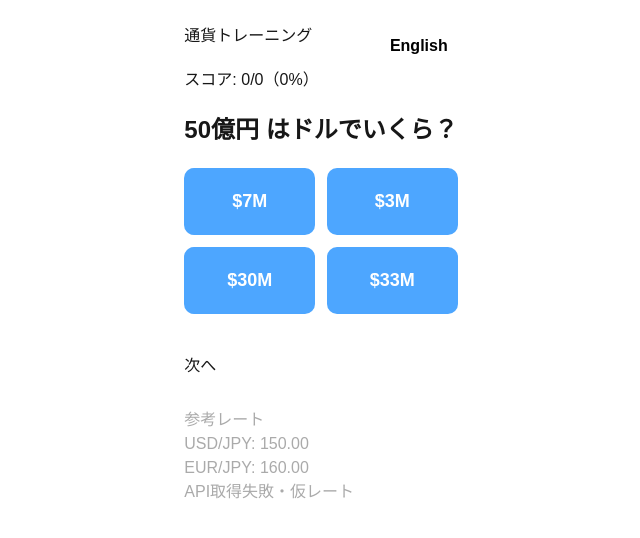
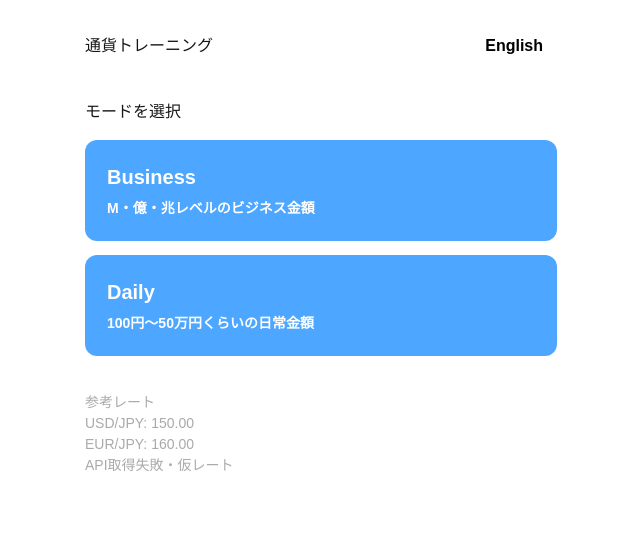
Before and after one commit to Yutaro-Okamoto/currency-training, a Next.js app: page / in a window 1280 px wide. Shown: the top 538 px of the page, without its empty margins (319-959 px from the left). Built offline with nearby package versions, Linux system fonts and the light colour scheme; no server answers.

Commit message:
モード選択画面を追加

```diff
--- a/app/page.tsx
+++ b/app/page.tsx
@@ -2,8 +2,14 @@
 import { useEffect, useState } from "react";
 
 type Lang = "ja" | "en";
+type Mode = "business" | "daily";
 type Currency = "JPY" | "USD" | "EUR";
-type Rates = { USD: number; EUR: number };
+
+type Rates = {
+  USD: number;
+  EUR: number;
+};
+
 type Question = {
   textJa: string;
   textEn: string;
@@ -12,20 +18,28 @@ type Question = {
   options: number[];
 };
 
-function randomFrom<T>(arr: T[]) { return arr[Math.floor(Math.random() * arr.length)]; }
-function shuffle<T>(arr: T[]) { return [...arr].sort(() => Math.random() - 0.5); }
+function randomFrom<T>(arr: T[]) {
+  return arr[Math.floor(Math.random() * arr.length)];
+}
+
+function shuffle<T>(arr: T[]) {
+  return [...arr].sort(() => Math.random() - 0.5);
+}
+
 function roundNice(num: number) {
   if (num >= 1_000_000_000) return Math.round(num / 1_000_000_000) * 1_000_000_000;
   if (num >= 1_000_000) return Math.round(num / 1_000_000) * 1_000_000;
   if (num >= 1_000) return Math.round(num / 1_000) * 1_000;
   return Math.round(num);
 }
+
 function formatJapaneseYen(value: number) {
   if (value >= 1_0000_0000_0000) return `${Math.round(value / 1_0000_0000_0000)}兆円`;
   if (value >= 1_0000_0000) return `${Math.round(value / 1_0000_0000)}億円`;
   if (value >= 1_0000) return `${Math.round(value / 1_0000)}万円`;
   return `${Math.round(value).toLocaleString()}円`;
 }
+
 function formatForeign(value: number, currency: "USD" | "EUR") {
   const symbol = currency === "USD" ? "$" : "€";
   if (value >= 1_000_000_000) return `${symbol}${Math.round(value / 1_000_000_000)}B`;
@@ -33,48 +47,140 @@ function formatForeign(value: number, currency: "USD" | "EUR") {
   if (value >= 1_000) return `${symbol}${Math.round(value / 1_000)}K`;
   return `${symbol}${Math.round(value)}`;
 }
+
 function formatAnswer(value: number, currency: Currency) {
   if (currency === "JPY") return formatJapaneseYen(value);
   return formatForeign(value, currency);
 }
+
 function generateOptions(correct: number) {
   const options = new Set<number>();
   options.add(correct);
+
   options.add(roundNice(correct * randomFrom([0.8, 0.9, 1.1, 1.2])));
-  for (const m of shuffle([randomFrom([0.02, 0.05, 0.1]), randomFrom([0.2, 0.3, 0.5]), randomFrom([5, 10, 20]), randomFrom([50, 100, 200])])) {
+
+  const multipliers = shuffle([
+    randomFrom([0.02, 0.05, 0.1]),
+    randomFrom([0.2, 0.3, 0.5]),
+    randomFrom([5, 10, 20]),
+    randomFrom([50, 100, 200]),
+  ]);
+
+  for (const m of multipliers) {
     if (options.size >= 4) break;
     options.add(Math.max(1, roundNice(correct * m)));
   }
+
+  while (options.size < 4) {
+    options.add(Math.max(1, roundNice(correct * randomFrom([0.7, 1.3, 3, 30]))));
+  }
+
   return shuffle(Array.from(options));
 }
-function generateQuestion(rates: Rates): Question {
+
+function generateQuestion(rates: Rates, mode: Mode): Question {
   const type = randomFrom(["USD_TO_JPY", "EUR_TO_JPY", "JPY_TO_USD", "JPY_TO_EUR"]);
 
-  if (type === "USD_TO_JPY") {
-    const m = randomFrom([10, 50, 100]);
-    const correct = roundNice(m * 1_000_000 * rates.USD);
-    return { textJa: `$${m}M は日本円でいくら？`, textEn: `How much is $${m}M in JPY?`, correct, answerCurrency: "JPY", options: generateOptions(correct) };
-  }
-  if (type === "EUR_TO_JPY") {
-    const m = randomFrom([10, 50, 100]);
-    const correct = roundNice(m * 1_000_000 * rates.EUR);
-    return { textJa: `€${m}M は日本円でいくら？`, textEn: `How much is €${m}M in JPY?`, correct, answerCurrency: "JPY", options: generateOptions(correct) };
-  }
-  if (type === "JPY_TO_USD") {
-    const oku = randomFrom([10, 50, 100, 300]);
+  if (mode === "business") {
+    if (type === "USD_TO_JPY") {
+      const m = randomFrom([10, 50, 100, 300, 500]);
+      const correct = roundNice(m * 1_000_000 * rates.USD);
+      return {
+        textJa: `$${m}M は日本円でいくら？`,
+        textEn: `How much is $${m}M in JPY?`,
+        correct,
+        answerCurrency: "JPY",
+        options: generateOptions(correct),
+      };
+    }
+
+    if (type === "EUR_TO_JPY") {
+      const m = randomFrom([10, 50, 100, 300, 500]);
+      const correct = roundNice(m * 1_000_000 * rates.EUR);
+      return {
+        textJa: `€${m}M は日本円でいくら？`,
+        textEn: `How much is €${m}M in JPY?`,
+        correct,
+        answerCurrency: "JPY",
+        options: generateOptions(correct),
+      };
+    }
+
+    const oku = randomFrom([10, 50, 100, 300, 500]);
     const jpy = oku * 100_000_000;
-    const correct = roundNice(jpy / rates.USD);
-    return { textJa: `${formatJapaneseYen(jpy)} はドルでいくら？`, textEn: `How much is ${formatJapaneseYen(jpy)} in USD?`, correct, answerCurrency: "USD", options: generateOptions(correct) };
+
+    if (type === "JPY_TO_USD") {
+      const correct = roundNice(jpy / rates.USD);
+      return {
+        textJa: `${formatJapaneseYen(jpy)} はドルでいくら？`,
+        textEn: `How much is ${formatJapaneseYen(jpy)} in USD?`,
+        correct,
+        answerCurrency: "USD",
+        options: generateOptions(correct),
+      };
+    }
+
+    const correct = roundNice(jpy / rates.EUR);
+    return {
+      textJa: `${formatJapaneseYen(jpy)} はユーロでいくら？`,
+      textEn: `How much is ${formatJapaneseYen(jpy)} in EUR?`,
+      correct,
+      answerCurrency: "EUR",
+      options: generateOptions(correct),
+    };
   }
 
-  const oku = randomFrom([10, 50, 100, 300]);
-  const jpy = oku * 100_000_000;
-  const correct = roundNice(jpy / rates.EUR);
-  return { textJa: `${formatJapaneseYen(jpy)} はユーロでいくら？`, textEn: `How much is ${formatJapaneseYen(jpy)} in EUR?`, correct, answerCurrency: "EUR", options: generateOptions(correct) };
+  // Daily mode: 約100円〜50万円の生活スケール
+  if (type === "JPY_TO_USD") {
+    const yen = randomFrom([100, 300, 500, 1000, 3000, 5000, 10000, 30000, 50000, 100000, 300000, 500000]);
+    const correct = roundNice(yen / rates.USD);
+    return {
+      textJa: `${formatJapaneseYen(yen)} はドルでいくら？`,
+      textEn: `How much is ${yen.toLocaleString()} JPY in USD?`,
+      correct,
+      answerCurrency: "USD",
+      options: generateOptions(correct),
+    };
+  }
+
+  if (type === "JPY_TO_EUR") {
+    const yen = randomFrom([100, 300, 500, 1000, 3000, 5000, 10000, 30000, 50000, 100000, 300000, 500000]);
+    const correct = roundNice(yen / rates.EUR);
+    return {
+      textJa: `${formatJapaneseYen(yen)} はユーロでいくら？`,
+      textEn: `How much is ${yen.toLocaleString()} JPY in EUR?`,
+      correct,
+      answerCurrency: "EUR",
+      options: generateOptions(correct),
+    };
+  }
+
+  if (type === "USD_TO_JPY") {
+    const usd = randomFrom([1, 3, 5, 10, 20, 50, 100, 300, 500, 1000, 3000]);
+    const correct = roundNice(usd * rates.USD);
+    return {
+      textJa: `$${usd} は日本円でいくら？`,
+      textEn: `How much is $${usd} in JPY?`,
+      correct,
+      answerCurrency: "JPY",
+      options: generateOptions(correct),
+    };
+  }
+
+  const eur = randomFrom([1, 3, 5, 10, 20, 50, 100, 300, 500, 1000, 3000]);
+  const correct = roundNice(eur * rates.EUR);
+  return {
+    textJa: `€${eur} は日本円でいくら？`,
+    textEn: `How much is €${eur} in JPY?`,
+    correct,
+    answerCurrency: "JPY",
+    options: generateOptions(correct),
+  };
 }
 
 export default function Home() {
   const [lang, setLang] = useState<Lang>("ja");
+  const [mode, setMode] = useState<Mode | null>(null);
   const [rates, setRates] = useState<Rates | null>(null);
   const [rateDate, setRateDate] = useState("");
   const [question, setQuestion] = useState<Question | null>(null);
@@ -90,84 +196,269 @@ export default function Home() {
           fetch("https://api.frankfurter.dev/v2/rates?base=USD&quotes=JPY"),
           fetch("https://api.frankfurter.dev/v2/rates?base=EUR&quotes=JPY"),
         ]);
+
         const usd = await usdRes.json();
         const eur = await eurRes.json();
 
         setRates({
-  USD: usd[0].rate,
-  EUR: eur[0].rate
-});
-setRateDate(usd[0].date);
-        setRateDate(usd.date || "");
+          USD: usd[0].rate,
+          EUR: eur[0].rate,
+        });
+        setRateDate(usd[0].date);
       } catch {
         setRates({ USD: 150, EUR: 160 });
         setRateDate("API取得失敗・仮レート");
       }
     }
+
     fetchRates();
   }, []);
 
   useEffect(() => {
-    if (rates) setQuestion(generateQuestion(rates));
-  }, [rates]);
+    if (rates && mode) {
+      setQuestion(generateQuestion(rates, mode));
+      setSelected(null);
+      setResult("");
+      setCorrectCount(0);
+      setTotalCount(0);
+    }
+  }, [rates, mode]);
 
-  if (!rates || !question) return <p style={{ padding: 20 }}>Loading...</p>;
+  const t = {
+    ja: {
+      appTitle: "通貨トレーニング",
+      chooseMode: "モードを選択",
+      businessTitle: "Business",
+      businessDesc: "M・億・兆レベルのビジネス金額",
+      dailyTitle: "Daily",
+      dailyDesc: "100円〜50万円くらいの日常金額",
+      score: "スコア",
+      correct: "正解！",
+      wrong: "不正解！正解は ",
+      next: "次へ",
+      back: "モード選択に戻る",
+      rateLabel: "参考レート",
+      loading: "Loading...",
+      switch: "English",
+    },
+    en: {
+      appTitle: "Currency Training",
+      chooseMode: "Choose Mode",
+      businessTitle: "Business",
+      businessDesc: "Business-scale amounts: M, billions, trillions",
+      dailyTitle: "Daily",
+      dailyDesc: "Everyday spending: around ¥100 to ¥500,000",
+      score: "Score",
+      correct: "Correct!",
+      wrong: "Wrong! Correct answer: ",
+      next: "Next",
+      back: "Back to mode select",
+      rateLabel: "Reference rates",
+      loading: "Loading...",
+      switch: "日本語",
+    },
+  }[lang];
 
   const accuracy = totalCount === 0 ? 0 : Math.round((correctCount / totalCount) * 100);
 
-  function selectAnswer(v: number) {
-    if (selected !== null || !question) return;
-    setSelected(v);
-    setTotalCount(totalCount + 1);
-    if (v === question.correct) {
-      setCorrectCount(correctCount + 1);
-      setResult(lang === "ja" ? "正解！" : "Correct!");
+  function selectAnswer(value: number) {
+    if (!question || selected !== null) return;
+
+    setSelected(value);
+    setTotalCount((prev) => prev + 1);
+
+    if (value === question.correct) {
+      setCorrectCount((prev) => prev + 1);
+      setResult(t.correct);
     } else {
-      setResult((lang === "ja" ? "不正解！正解は " : "Wrong! Correct answer: ") + formatAnswer(question.correct, question.answerCurrency));
+      setResult(t.wrong + formatAnswer(question.correct, question.answerCurrency));
     }
   }
 
   function next() {
-    setQuestion(generateQuestion(rates));
+    if (!rates || !mode) return;
+    setQuestion(generateQuestion(rates, mode));
     setSelected(null);
     setResult("");
   }
 
+  function chooseMode(nextMode: Mode) {
+    setMode(nextMode);
+  }
+
+  if (!rates) {
+    return <main style={{ padding: 24 }}>{t.loading}</main>;
+  }
+
+  // 最初のモード選択画面
+  if (!mode) {
+    return (
+      <main style={{ padding: 24, maxWidth: 520, margin: "0 auto" }}>
+        <div style={{ display: "flex", justifyContent: "space-between", alignItems: "center" }}>
+          <h1>{t.appTitle}</h1>
+
+          <button
+            onClick={() => setLang(lang === "ja" ? "en" : "ja")}
+            style={{
+              background: "white",
+              color: "black",
+              fontWeight: "bold",
+              padding: "10px 14px",
+              borderRadius: 8,
+              border: "none",
+              cursor: "pointer",
+            }}
+          >
+            {t.switch}
+          </button>
+        </div>
+
+        <h2 style={{ marginTop: 32 }}>{t.chooseMode}</h2>
+
+        <button
+          onClick={() => chooseMode("business")}
+          style={{
+            width: "100%",
+            marginTop: 16,
+            padding: 22,
+            borderRadius: 12,
+            border: "none",
+            background: "#4da6ff",
+            color: "white",
+            fontWeight: "bold",
+            fontSize: 20,
+            cursor: "pointer",
+            textAlign: "left",
+          }}
+        >
+          {t.businessTitle}
+          <div style={{ fontSize: 14, marginTop: 6 }}>{t.businessDesc}</div>
+        </button>
+
+        <button
+          onClick={() => chooseMode("daily")}
+          style={{
+            width: "100%",
+            marginTop: 14,
+            padding: 22,
+            borderRadius: 12,
+            border: "none",
+            background: "#4da6ff",
+            color: "white",
+            fontWeight: "bold",
+            fontSize: 20,
+            cursor: "pointer",
+            textAlign: "left",
+          }}
+        >
+          {t.dailyTitle}
+          <div style={{ fontSize: 14, marginTop: 6 }}>{t.dailyDesc}</div>
+        </button>
+
+        <div style={{ marginTop: 36, color: "#aaa", fontSize: 14 }}>
+          <p>{t.rateLabel}</p>
+          <p>USD/JPY: {rates.USD.toFixed(2)}</p>
+          <p>EUR/JPY: {rates.EUR.toFixed(2)}</p>
+          <p>{rateDate}</p>
+        </div>
+      </main>
+    );
+  }
+
+  if (!question) {
+    return <main style={{ padding: 24 }}>{t.loading}</main>;
+  }
+
+  // 問題画面
   return (
     <main style={{ padding: 24, maxWidth: 520, margin: "0 auto" }}>
-      <div style={{ display: "flex", justifyContent: "space-between" }}>
-        <h1>{lang === "ja" ? "通貨トレーニング" : "Currency Training"}</h1>
-        <button onClick={() => setLang(lang === "ja" ? "en" : "ja")} style={{ background: "white", color: "black", fontWeight: "bold", padding: 10, borderRadius: 8 }}>
-          {lang === "ja" ? "English" : "日本語"}
+      <div style={{ display: "flex", justifyContent: "space-between", alignItems: "center" }}>
+        <h1>{t.appTitle}</h1>
+
+        <button
+          onClick={() => setLang(lang === "ja" ? "en" : "ja")}
+          style={{
+            background: "white",
+            color: "black",
+            fontWeight: "bold",
+            padding: "10px 14px",
+            borderRadius: 8,
+            border: "none",
+            cursor: "pointer",
+          }}
+        >
+          {t.switch}
         </button>
       </div>
 
-      <p>{lang === "ja" ? "スコア" : "Score"}: {correctCount}/{totalCount}（{accuracy}%）</p>
+      <p style={{ color: "#aaa", marginTop: 8 }}>
+        {mode === "business" ? t.businessTitle : t.dailyTitle}
+      </p>
+
+      <p>
+        {t.score}: {correctCount}/{totalCount}（{accuracy}%）
+      </p>
 
       <p style={{ fontSize: 24, fontWeight: "bold", marginTop: 20 }}>
         {lang === "ja" ? question.textJa : question.textEn}
       </p>
 
-      <div style={{ display: "grid", gridTemplateColumns: "1fr 1fr", gap: 12, marginTop: 20 }}>
+      <div
+        style={{
+          display: "grid",
+          gridTemplateColumns: "1fr 1fr",
+          gap: 12,
+          marginTop: 20,
+        }}
+      >
         {question.options.map((opt) => {
           let bg = "#4da6ff";
+
           if (selected !== null) {
             if (opt === question.correct) bg = "#4caf50";
             else if (opt === selected) bg = "#f44336";
           }
+
           return (
-            <button key={opt} onClick={() => selectAnswer(opt)} style={{ padding: 20, fontSize: 18, fontWeight: "bold", color: "white", background: bg, borderRadius: 10 }}>
+            <button
+              key={opt}
+              onClick={() => selectAnswer(opt)}
+              style={{
+                padding: "20px 10px",
+                fontSize: 18,
+                fontWeight: "bold",
+                color: "white",
+                background: bg,
+                border: "none",
+                borderRadius: 10,
+                cursor: "pointer",
+              }}
+            >
               {formatAnswer(opt, question.answerCurrency)}
             </button>
           );
         })}
       </div>
 
-      <p style={{ marginTop: 20 }}>{result}</p>
-      <button onClick={next} style={{ marginTop: 20 }}>{lang === "ja" ? "次へ" : "Next"}</button>
+      <p style={{ marginTop: 20, fontSize: 18 }}>{result}</p>
 
-      <div style={{ marginTop: 30, color: "#aaa" }}>
-        <p>{lang === "ja" ? "参考レート" : "Reference rates"}</p>
+      <button onClick={next} style={{ marginTop: 20, padding: 12 }}>
+        {t.next}
+      </button>
+
+      <button
+        onClick={() => setMode(null)}
+        style={{
+          marginTop: 20,
+          marginLeft: 12,
+          padding: 12,
+        }}
+      >
+        {t.back}
+      </button>
+
+      <div style={{ marginTop: 30, color: "#aaa", fontSize: 14 }}>
+        <p>{t.rateLabel}</p>
         <p>USD/JPY: {rates.USD.toFixed(2)}</p>
         <p>EUR/JPY: {rates.EUR.toFixed(2)}</p>
         <p>{rateDate}</p>
```
